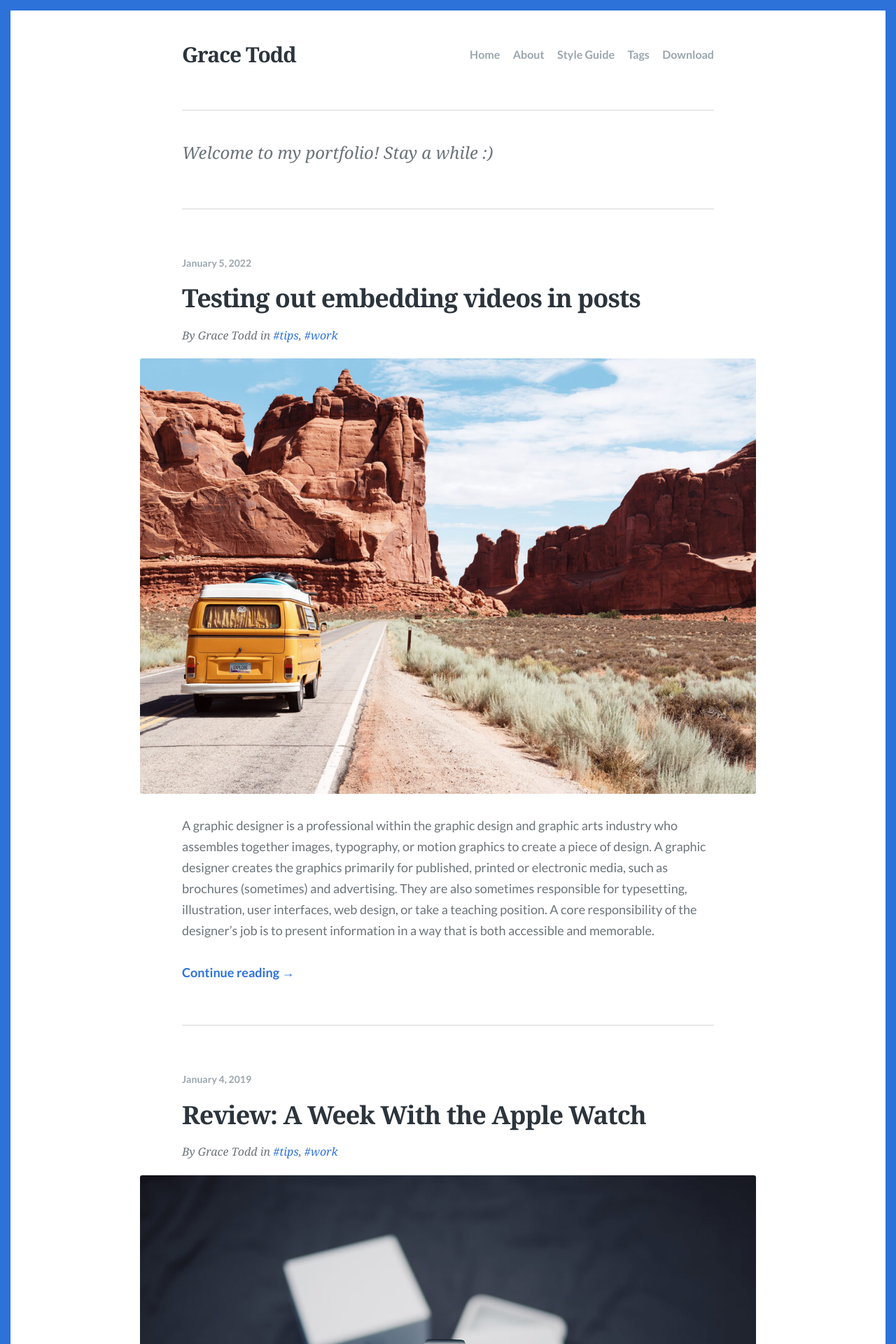
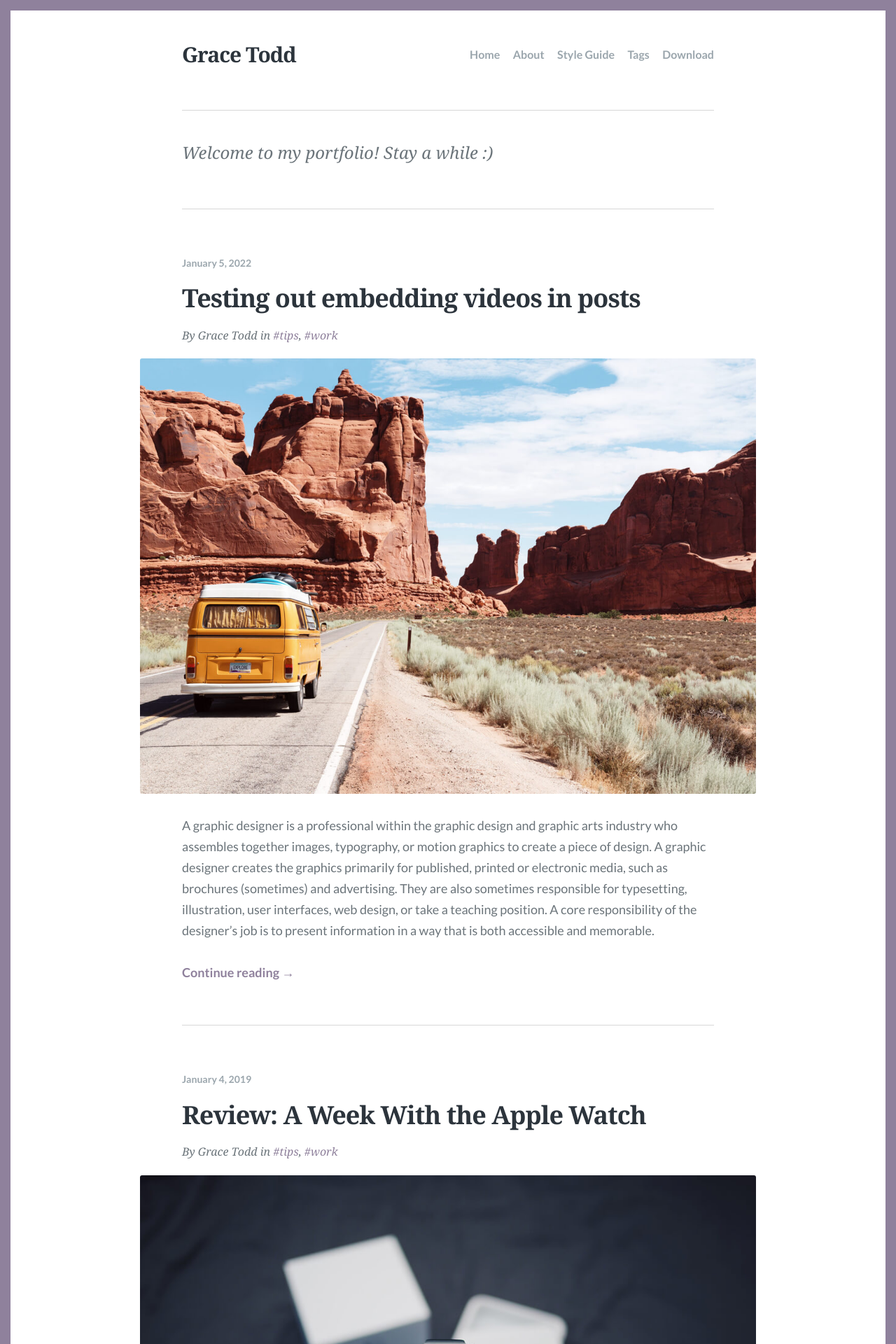
Before and after one commit to toddgr/toddgr.github.io, a Jekyll site: the page built from index.html, in a window 1280 px wide. Shown: the top 1920 px of the page at 70% size. Built offline with Jekyll 4.4.1, drawn with Linux system fonts in a browser that asks for light colours; some web fonts are replaced; the list of posts is cut into pages by our own code.

Commit message:
fix site navigation, change accent color

```diff
--- a/_config.yml
+++ b/_config.yml
@@ -43,7 +43,7 @@ navigation:
 disqus: justgoodthemes
 
 # Colors
-accent_color: '#2d72d9'
+accent_color: '#8f819c'
 
 # Site footer
 footer:
```
